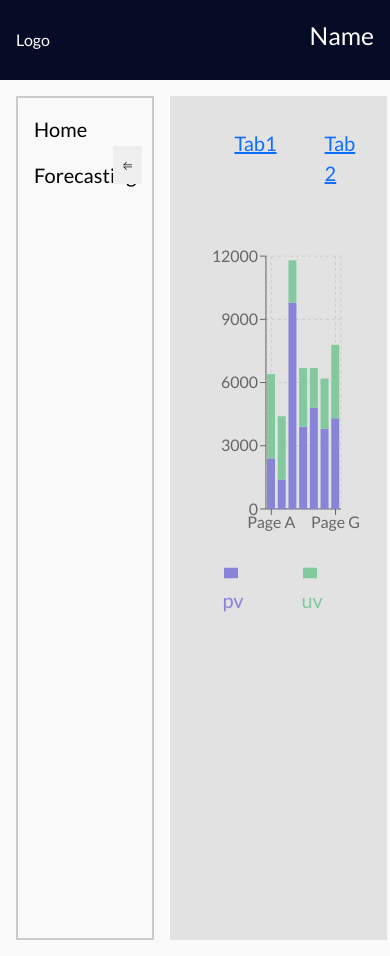
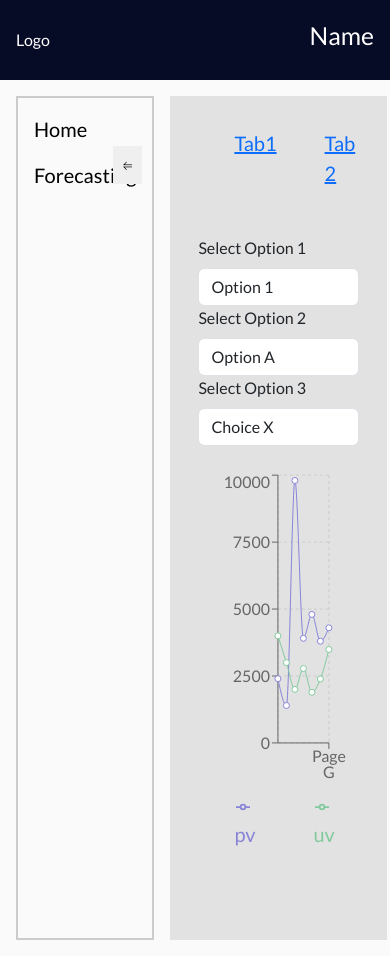
Before and after one commit to Rollins434/testdashboard, a React (Create React App) app: page /forecasting/tab1 in a window 390 px wide. Built offline with nearby package versions, Linux system fonts and the light colour scheme.

Commit message:
added responsive charts and tested

```diff
--- /dev/null
+++ b/src/context/AuthProvider.js
@@ -0,0 +1,13 @@
+import React, { createContext, useState } from 'react'
+
+export const AuthContext = createContext({})
+const AuthProvider = ({children}) => {
+    const [auth,setAuth] = useState({})
+  return (
+    <AuthContext.Provider value={{auth,setAuth}}>
+        {children}
+    </AuthContext.Provider>
+  )
+}
+
+export default AuthProvider
--- a/src/index.js
+++ b/src/index.js
@@ -1,17 +1,20 @@
 import React from "react";
 import ReactDOM from "react-dom/client";
 import "./index.css";
-import 'bootstrap/dist/css/bootstrap.min.css';
+import "bootstrap/dist/css/bootstrap.min.css";
 
 import App from "./App";
 import { BrowserRouter } from "react-router-dom";
+import AuthProvider from "./context/AuthProvider";
 
 const root = ReactDOM.createRoot(document.getElementById("root"));
 root.render(
   <React.StrictMode>
-    <BrowserRouter>
-      <App />
-    </BrowserRouter>
+    <AuthProvider>
+      <BrowserRouter>
+        <App />
+      </BrowserRouter>
+    </AuthProvider>
   </React.StrictMode>
 );
 
--- a/src/pages/Login.js
+++ b/src/pages/Login.js
@@ -1,20 +1,61 @@
 // src/components/LoginForm/LoginForm.jsx
 
-import React, { useState } from 'react';
-import { Form, Button, Container, Row, Col } from 'react-bootstrap';
+import React, { useContext, useState } from "react";
+import { Form, Button, Container, Row, Col } from "react-bootstrap";
+import { AuthContext } from "../context/AuthProvider";
 // import './LoginForm.module.scss';
 
 const LoginForm = () => {
-  const [email, setEmail] = useState('');
-  const [password, setPassword] = useState('');
+  const [email, setEmail] = useState("");
+  const [password, setPassword] = useState("");
 
-  const handleSubmit = (e) => {
-    e.preventDefault();
+  const { setAuth } = useContext(AuthContext);
 
-  };
+  // const handleSubmit = async (e) => {
+  //   e.preventDefault();
+  //   try {
+  //     const response = await fetch("your-url-here", {
+  //       method: "POST", // Specify the HTTP method
+  //       headers: {
+  //         "Content-Type": "application/json", // Set the content type to JSON
+  //       },
+  //       body: JSON.stringify({
+  //         email, // Include the email and password in the request body
+  //         password,
+  //       }),
+  //     });
 
+  //     // Check if the response is successful
+  //     if (!response.ok) {
+  //       throw new Error("Something went wrong");
+  //     }
+
+  //     const data = await response.json();
+  //     console.log(data);
+  //     const accessToken = "get from data"
+  //     const roles = "get from data"
+  //     setAuth({user,password, roles,accessToken})
+  //     setEmail("");
+  //     setPassword("");
+  //   } catch (error) {
+  //     if(!error.response){
+  //       setErrorMsg("no server response")
+  //     }else if(error.response.status === 400){
+  //       setErrorMsg("missing username or password")
+  //     }else if(error.response.status === 401){
+  //       setErrorMsg("unauthorized")
+  //     }else {
+  //       setErrorMsg("login failed")
+  //     }
+  //   }
+  // };
+
+  function handleSubmit(){}
   return (
-    <Container fluid className="d-flex align-items-center justify-content-center min-vh-100">
+    <Container
+      fluid
+      className="d-flex align-items-center justify-content-center min-vh-100"
+    >
       <Row className="justify-content-center w-100">
         <Col xs={12} md={6} lg={4}>
           <h2 className="text-center mb-4">Login</h2>
--- a/src/pages/Tab1.js
+++ b/src/pages/Tab1.js
@@ -1,65 +1,31 @@
 import React from "react";
-import { BarChart, Bar, XAxis, YAxis, CartesianGrid, Tooltip, Legend, ResponsiveContainer } from 'recharts';
+import { Container, Row, Col, Form } from "react-bootstrap";
+import {
+  BarChart,
+  Bar,
+  LineChart,
+  Line,
+  XAxis,
+  YAxis,
+  CartesianGrid,
+  Tooltip,
+  Legend,
+  ResponsiveContainer,
+} from "recharts";
 
 const data = [
-  {
-    name: 'Page A',
-    uv: 4000,
-    pv: 2400,
-    amt: 2400,
-  },
-  {
-    name: 'Page B',
-    uv: 3000,
-    pv: 1398,
-    amt: 2210,
-  },
-  {
-    name: 'Page C',
-    uv: 2000,
-    pv: 9800,
-    amt: 2290,
-  },
-  {
-    name: 'Page D',
-    uv: 2780,
-    pv: 3908,
-    amt: 2000,
-  },
-  {
-    name: 'Page E',
-    uv: 1890,
-    pv: 4800,
-    amt: 2181,
-  },
-  {
-    name: 'Page F',
-    uv: 2390,
-    pv: 3800,
-    amt: 2500,
-  },
-  {
-    name: 'Page G',
-    uv: 3490,
-    pv: 4300,
-    amt: 2100,
-  },
+  { name: "Page A", uv: 4000, pv: 2400, amt: 2400 },
+  { name: "Page B", uv: 3000, pv: 1398, amt: 2210 },
+  { name: "Page C", uv: 2000, pv: 9800, amt: 2290 },
+  { name: "Page D", uv: 2780, pv: 3908, amt: 2000 },
+  { name: "Page E", uv: 1890, pv: 4800, amt: 2181 },
+  { name: "Page F", uv: 2390, pv: 3800, amt: 2500 },
+  { name: "Page G", uv: 3490, pv: 4300, amt: 2100 },
 ];
-const Tab1 = () => {
+
+function renderBarChart() {
   return (
-    <div style={{ width: "100%", height: "400px" }}>
-       <ResponsiveContainer width="100%" height="100%">
-        <BarChart
-          width={500}
-          height={300}
-          data={data}
-          margin={{
-            top: 20,
-            right: 30,
-            left: 20,
-            bottom: 5,
-          }}
-        >
+    <BarChart data={data} margin={{ top: 20, right: 30, left: 20, bottom: 5 }}>
       <CartesianGrid strokeDasharray="3 3" />
       <XAxis dataKey="name" />
       <YAxis />
@@ -68,8 +34,69 @@ const Tab1 = () => {
       <Bar dataKey="pv" stackId="a" fill="#8884d8" />
       <Bar dataKey="uv" stackId="a" fill="#82ca9d" />
     </BarChart>
+  );
+}
+
+function renderLineChart() {
+  return (
+    <LineChart data={data} margin={{ top: 5, right: 30, left: 20, bottom: 5 }}>
+      <CartesianGrid strokeDasharray="3 3" />
+      <XAxis dataKey="name" />
+      <YAxis />
+      <Tooltip />
+      <Legend />
+      <Line type="monotone" dataKey="pv" stroke="#8884d8" activeDot={{ r: 8 }} />
+      <Line type="monotone" dataKey="uv" stroke="#82ca9d" />
+    </LineChart>
+  );
+}
+
+const Tab1 = () => {
+  return (
+    <Container fluid>
+      <Row>
+      <Col lg={8} md={12} className="mb-4 order-lg-1 order-2">
+          <div style={{ width: "100%", height: "400px" }}>
+            <ResponsiveContainer width="100%" height="100%">
+              {/* {renderBarChart()} */}
+              {/* Uncomment the next line and comment out the above line to render the line chart */}
+              {renderLineChart()}
             </ResponsiveContainer>
           </div>
+        </Col>
+        <Col lg={4} md={12} className="mb-4 order-lg-2 order-1">
+          <Form>
+            <Form.Group controlId="dropdown1">
+              <Form.Label>Select Option 1</Form.Label>
+              <Form.Control as="select">
+                <option>Option 1</option>
+                <option>Option 2</option>
+                <option>Option 3</option>
+              </Form.Control>
+            </Form.Group>
+
+            <Form.Group controlId="dropdown2">
+              <Form.Label>Select Option 2</Form.Label>
+              <Form.Control as="select">
+                <option>Option A</option>
+                <option>Option B</option>
+                <option>Option C</option>
+              </Form.Control>
+            </Form.Group>
+
+            <Form.Group controlId="dropdown3">
+              <Form.Label>Select Option 3</Form.Label>
+              <Form.Control as="select">
+                <option>Choice X</option>
+                <option>Choice Y</option>
+                <option>Choice Z</option>
+              </Form.Control>
+            </Form.Group>
+          </Form>
+        </Col>
+
+      </Row>
+    </Container>
   );
 };
 
```
Lines whose indentation alone changed are shown as unchanged.
